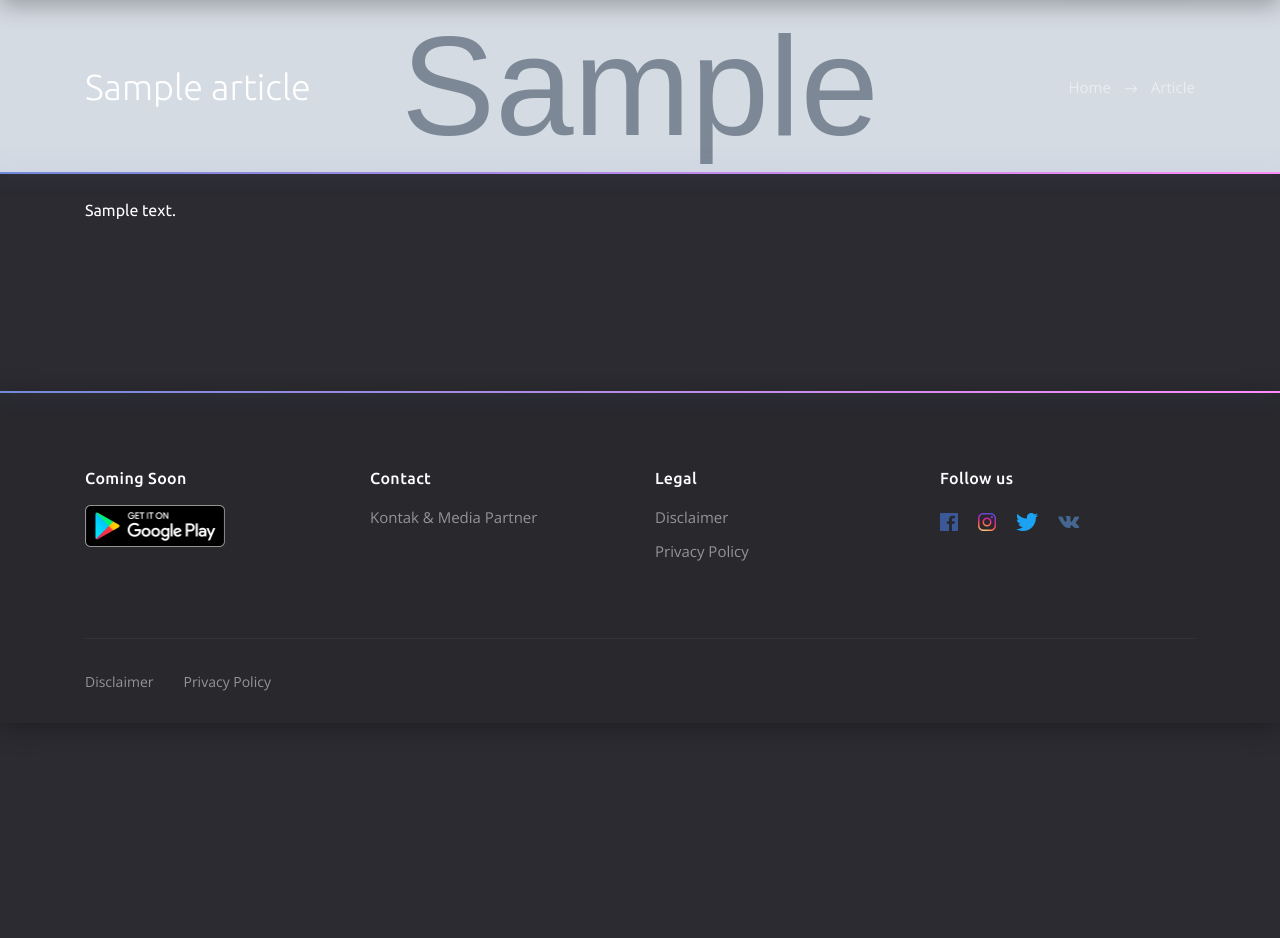
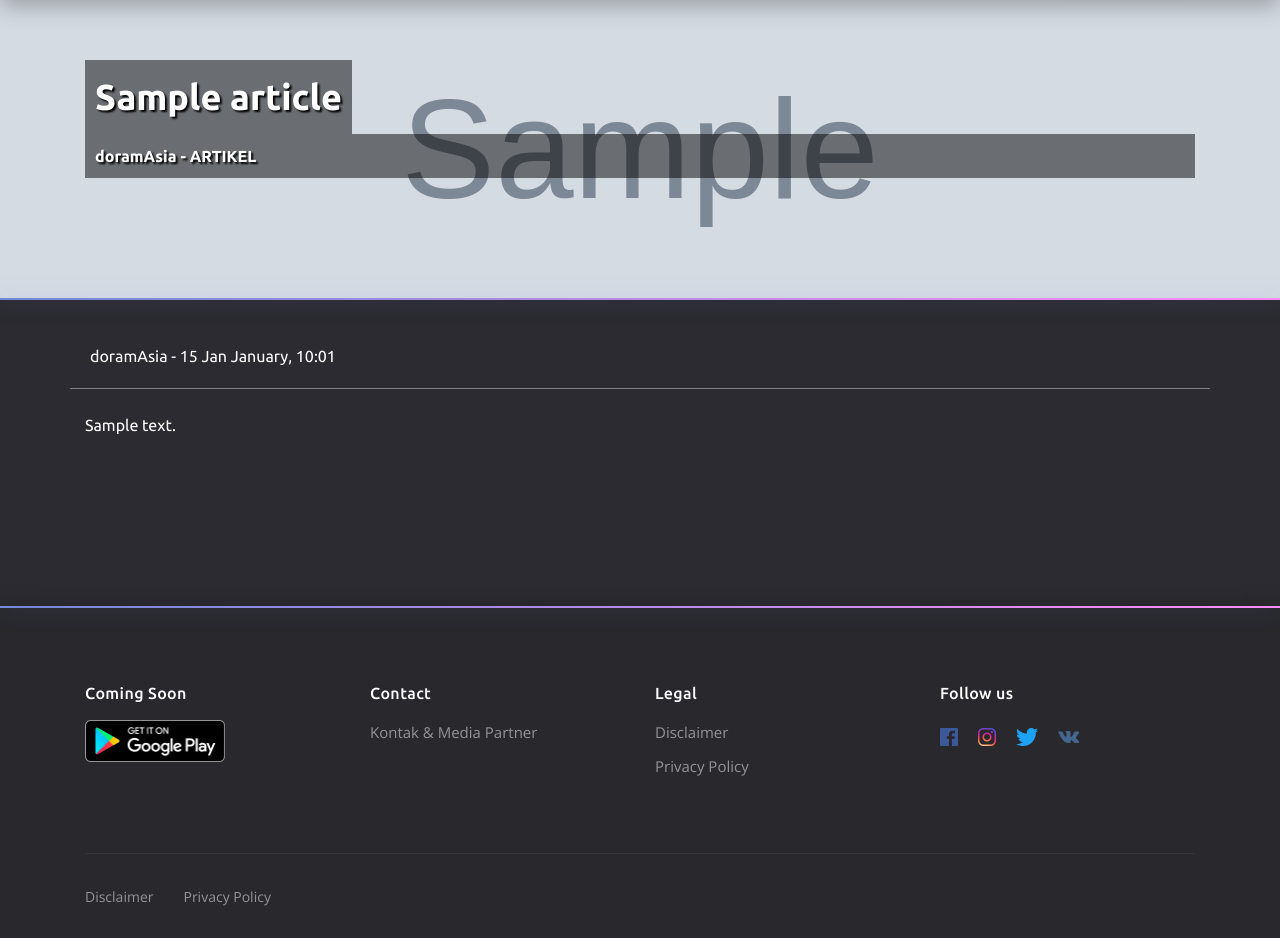
Before and after one commit to Gutei/dramasia, a Django app: a page that uses dash/dramasia/templates/dramasia/article/get_article.html in a window 1280 px wide. Shown: the part 90-1028 px from the top of the page. Before the commit the page ends 781 px from the top, so only its background shows below. Run offline with Django 3.2, Linux system fonts and the light colour scheme; tables that the repository leaves empty hold one stand-in row (values such as "Sample post"); grey boxes marked "Sample" are stand-in pictures; parts of the project's set-up code (start-up, migrations or seed data) failed here and were passed over; some libraries are stand-ins or nearby versions.

Commit message:
Feature(article): fix layout

```diff
--- a/dash/dramasia/templates/dramasia/article/get_article.html
+++ b/dash/dramasia/templates/dramasia/article/get_article.html
@@ -20,27 +20,29 @@
 			-webkit-background-clip: text;
 			-webkit-text-fill-color: transparent;
 		}
+
+		.content-article img {
+		max-width:100%;
+		}
+
+		.content-article a {
+		color:orange;
+		}
 	</style>
 {% endblock extra_css %}
 
 {% block content %}
 	<!-- page title -->
-	<section class="section section--first section--bg" data-bg="{{article.image.url}}">
+	<section class="section section--first section--bg" data-bg="" style="background-color:black; background:url({{article.image.url}}) no-repeat; background-position:center; background-size:cover; min-height:300px;">
 		<div class="container">
 			<div class="row">
 				<div class="col-12">
 					<div class="section__wrap">
 						<!-- section title -->
-						<h1 class="section__title">{{article.title}}</h1>
+						<h1 class="section__title" style="padding:10px; text-shadow: 2px 2px 2px rgba(0, 0, 0, 1); background: rgba(0,0,0,0.5);"><b>{{article.title}}</b></h1>
 						<!-- end section title -->
-
-						<!-- breadcrumb -->
-						<ul class="breadcrumb">
-							<li class="breadcrumb__item"><a href="{% url 'home' %}">Home</a></li>
-							<li class="breadcrumb__item breadcrumb__item--active">Article</li>
-						</ul>
-						<!-- end breadcrumb -->
 					</div>
+					<p style="padding:10px; text-shadow: 2px 2px 2px rgba(0, 0, 0, 1); color:white; background: rgba(0,0,0,0.5);"><b><a href="{% url 'home' %}" style="color:white;">doramAsia</a> - ARTIKEL</b></p>
 				</div>
 			</div>
 		</div>
@@ -53,11 +55,15 @@
 
 	<!-- catalog -->
 	<div class="catalog">
-		<div class="container">
+		<br>
+		<div class="container" style="color:#fff;">
 			<div class="row">
 				<!-- card -->
-				<div class="col-12 col-sm-12 col-lg-12" style="color:#fff;">
-					<div class="card card--list"><br>
+				<div class="col-12 col-sm-12 col-lg-12" style="padding:20px; border-bottom:1px solid gray;">
+					doramAsia - {{article.updated|date:"d M F, H:m"}}<br>
+				</div>
+				<div class="col-12 col-sm-12 col-lg-7">
+					<div class="card card--list content-article"><br>
                         {{article.content|safe}}
 					</div>
 					<div class="card card--list"><br>
@@ -91,3 +97,7 @@
 	</div>
 	<!-- end catalog -->
 {% endblock content %}
+
+{% block extra_js %}
+
+{% endblock extra_js %}
```
Also changed, not shown: dash/media/anime/image/cara-download-drama-korea.jpg (added), dash/media/upload/2020/04/20/image-20200420235357-1.jpg (added), dash/media/upload/2020/04/20/image-20200420235357-2.jpg (added).
